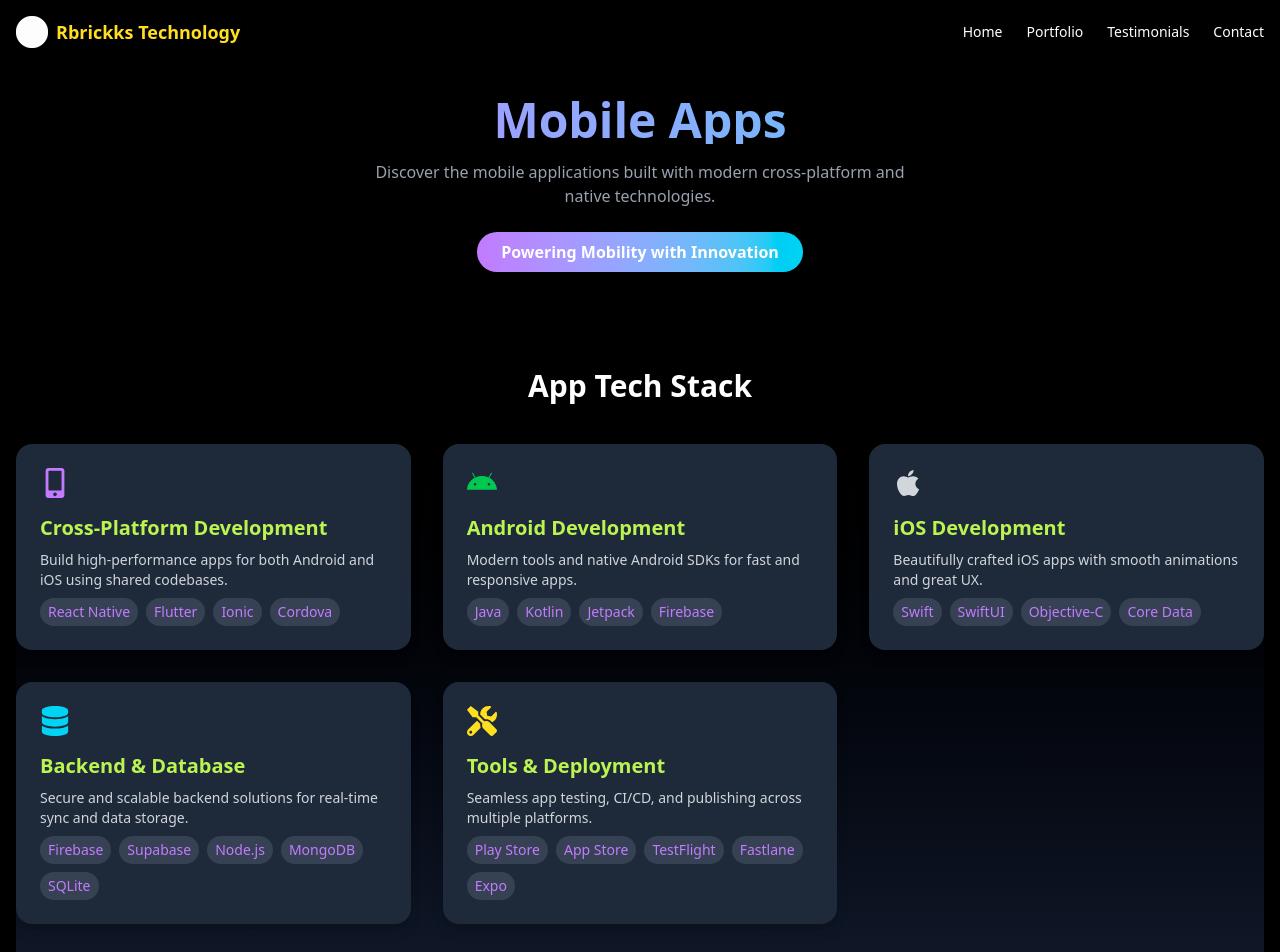
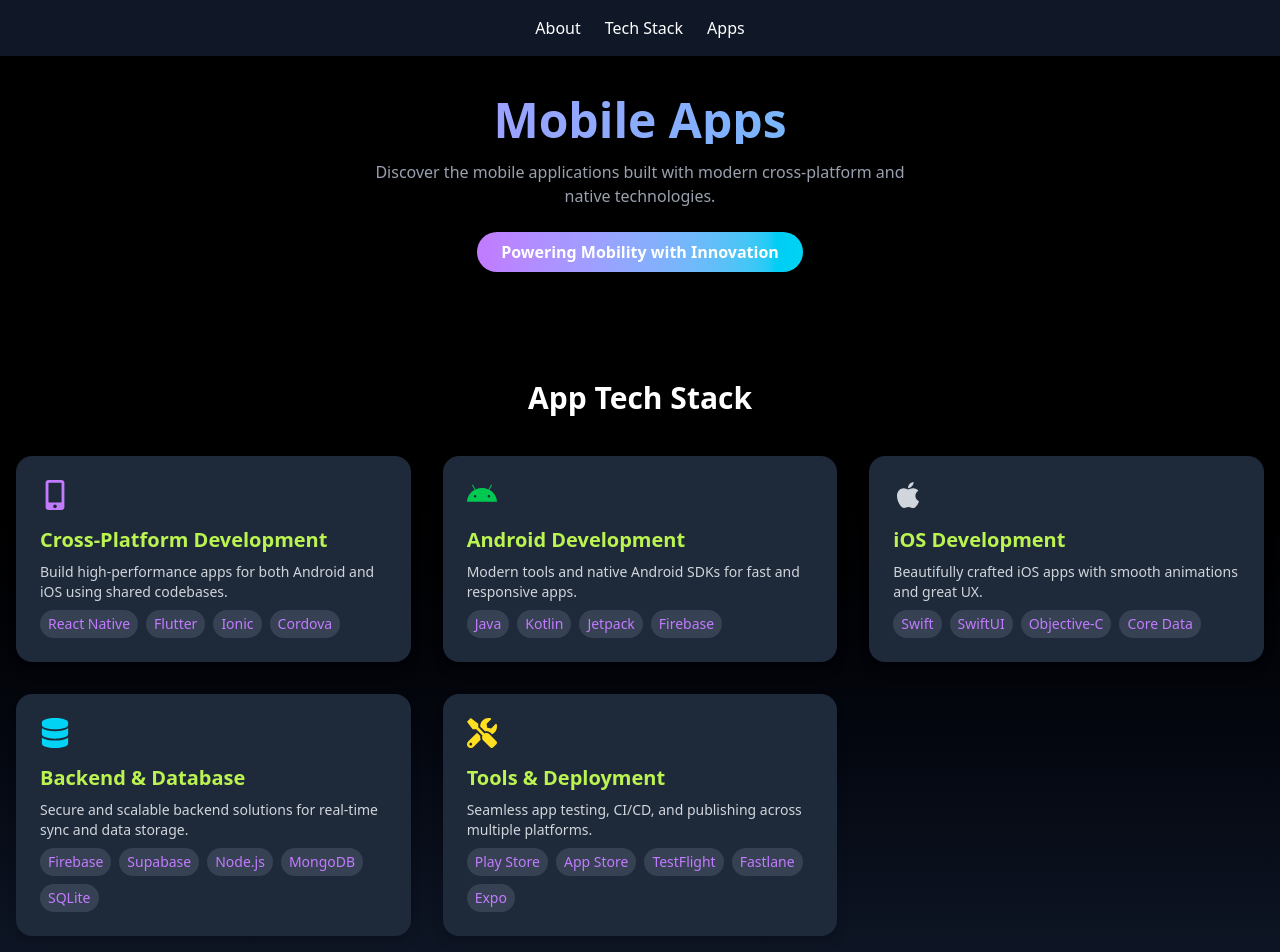
Before and after one commit to sandipmaurya2611/RLanding-Page, a React (Vite) app: page /Mobapp in a window 1280 px wide. Shown: the top 952 px of the page. Built offline with nearby package versions, Linux system fonts and the light colour scheme.

Commit message:
MOAppupdate

```diff
--- a/src/pages/Mobapp.jsx
+++ b/src/pages/Mobapp.jsx
@@ -1,4 +1,4 @@
-import React from "react";
+import React, { useRef } from "react";
 import {
   FaMobileAlt,
   FaAndroid,
@@ -57,8 +57,7 @@
     url: "https://play.google.com/store/apps/details?id=app.evlop.angionline",
     category: "Fashion",
     rating: 5,
-    testimonial:
-      "Custom clothing store app tailored for fashion lovers.",
+    testimonial: "Custom clothing store app tailored for fashion lovers.",
     tech: ["React Native", "Node.js", "MongoDB"],
   },
   {
@@ -73,11 +72,28 @@
 ];
 
 export default function AppsPage() {
+  const aboutRef = useRef(null);
+  const techRef = useRef(null);
+  const appsRef = useRef(null);
+
+  const scrollToSection = (ref) => {
+    ref.current?.scrollIntoView({ behavior: "smooth", block: "start" });
+  };
+
   return (
-    <div className="bg-black min-h-screen text-white font-sans px-4 pt-24">
-      {/* Hero */}
-      <div className="text-center mb-12">
-        <h2 className="text-5xl font-bold bg-gradient-to-r from-purple-400 to-cyan-400 text-transparent bg-clip-text mb-4">Mobile Apps</h2>
+    <div className="bg-black min-h-screen text-white font-sans relative">
+
+      <nav className="fixed top-0 left-0 right-0 bg-gray-900 bg-opacity-90 z-50 flex justify-center gap-6 py-4 shadow-md">
+        <button onClick={() => scrollToSection(aboutRef)} className="text-white hover:text-purple-400 transition">About</button>
+        <button onClick={() => scrollToSection(techRef)} className="text-white hover:text-purple-400 transition">Tech Stack</button>
+        <button onClick={() => scrollToSection(appsRef)} className="text-white hover:text-purple-400 transition">Apps</button>
+      </nav>
+
+
+      <div ref={aboutRef} className="pt-24 text-center mb-12 px-4">
+        <h2 className="text-5xl font-bold bg-gradient-to-r from-purple-400 to-cyan-400 text-transparent bg-clip-text mb-4">
+          Mobile Apps
+        </h2>
         <p className="text-gray-400 max-w-xl mx-auto">
           Discover the mobile applications built with modern cross-platform and native technologies.
         </p>
@@ -86,12 +102,15 @@
         </div>
       </div>
 
-      {/* Tech Stack Section */}
-      <section className="py-12 bg-gradient-to-b from-black to-gray-900">
+
+      <section ref={techRef} className="py-15 bg-gradient-to-b from-black to-gray-900">
         <h3 className="text-3xl font-bold text-center mb-10">App Tech Stack</h3>
-        <div className="grid grid-cols-1 md:grid-cols-2 lg:grid-cols-3 gap-8">
+        <div className="grid grid-cols-1 md:grid-cols-2 lg:grid-cols-3 gap-8 px-4">
           {appTechStack.map((item, index) => (
-            <div key={index} className="bg-gray-800 p-6 rounded-2xl shadow-lg hover:shadow-xl hover:scale-105 transition-all">
+            <div
+              key={index}
+              className="bg-gray-800 p-6 rounded-2xl shadow-lg hover:shadow-xl hover:scale-105 transition-all"
+            >
               {item.icon}
               <h4 className="text-xl font-semibold text-lime-300 mb-2">{item.title}</h4>
               <p className="text-gray-300 text-sm mb-2">{item.desc}</p>
@@ -105,17 +124,22 @@
         </div>
       </section>
 
-      {/* Apps Section */}
-      <section className="py-12">
+
+      <section ref={appsRef} className="py-15 px-4">
         <h3 className="text-3xl font-bold text-center mb-10">Apps We Built!!</h3>
         <div className="grid grid-cols-1 sm:grid-cols-2 lg:grid-cols-3 gap-8 max-w-6xl mx-auto">
           {apps.map((app, index) => (
-            <div key={index} className="bg-gray-800 rounded-xl p-6 shadow-md hover:shadow-lg transition hover:scale-105">
+            <div
+              key={index}
+              className="bg-gray-800 rounded-xl p-6 shadow-md hover:shadow-lg transition hover:scale-105"
+            >
               <h4 className="text-xl font-semibold text-lime-300 mb-1">{app.name}</h4>
               <p className="text-sm text-gray-400 italic mb-1">{app.category}</p>
               <p className="text-gray-300 text-sm mb-3">{app.testimonial}</p>
               <div className="flex items-center gap-1 mb-3 text-yellow-400">
-                {[...Array(app.rating)].map((_, i) => <FaStar key={i} />)}
+                {[...Array(app.rating)].map((_, i) => (
+                  <FaStar key={i} />
+                ))}
               </div>
               <div className="flex flex-wrap gap-2 text-sm text-purple-400 mb-4">
                 {app.tech.map((t, i) => (
--- a/src/pages/Software.jsx
+++ b/src/pages/Software.jsx
@@ -75,7 +75,6 @@
   return (
     <div className="bg-black min-h-screen text-white font-sans relative">
 
-      {/* Navbar */}
       <nav className="fixed top-0 left-0 right-0 bg-gray-900 bg-opacity-90 z-50 flex justify-center gap-6 py-4 shadow-md">
         <button onClick={() => scrollToSection(aboutRef)} className="text-white hover:text-purple-400 transition">About Us</button>
         <button onClick={() => scrollToSection(techRef)} className="text-white hover:text-purple-400 transition">Technologies</button>
@@ -84,10 +83,10 @@
 
       </nav>
 
-      {/* Add top padding for navbar space */}
+
       <div className="pt-20">
-        {/* Hero Section */}
-        <div className="flex flex-col items-center justify-center text-center py-20 px-4">
+
+        <div className="flex flex-col items-center justify-center text-center py-6 px-4">
           <h2 className="text-5xl font-bold bg-gradient-to-r from-purple-400 to-cyan-400 text-transparent bg-clip-text mb-4">Software's</h2>
           <p className="text-gray-400 max-w-xl">
             Rbrickks Technology is a modern IT solutions provider delivering cutting-edge digital services to transform businesses.
@@ -97,8 +96,8 @@
           </div>
         </div>
 
-        {/* About Section */}
-        <section ref={aboutRef} className="px-6 py-12 text-center">
+
+        <section ref={aboutRef} className="px-6 py-15 text-center">
           <h3 className="text-3xl font-bold mb-6">About Us</h3>
           <p className="text-gray-400 max-w-3xl mx-auto leading-relaxed">
             <strong>Rbrickks Technology Pvt. Ltd.</strong>, founded on 13th September 2022 by Mr. Rohan Prashant Kolhe, is a Pune-based IT company committed to connecting people with the digital future. With the tagline
@@ -108,8 +107,7 @@
           </p>
         </section>
 
-        {/* Services Section */}
-        <section ref={techRef} className="px-6 py-12 bg-gradient-to-b from-black to-gray-900">
+        <section ref={techRef} className="px-6 py-15 ">
           <h3 className="text-3xl font-bold text-center mb-10">Technologies</h3>
           <div className="grid grid-cols-1 md:grid-cols-2 lg:grid-cols-3 gap-8">
             {techItems.map((item) => (
@@ -123,8 +121,8 @@
           </div>
         </section>
 
-        {/* Testimonials Section */}
-        <section ref={testimonialsRef} className="px-6 py-12">
+
+        <section ref={testimonialsRef} className="px-6 py-15">
           <h3 className="text-3xl font-bold text-center mb-10">Testimonials</h3>
           <div className="grid grid-cols-1 md:grid-cols-2 lg:grid-cols-3 gap-8">
             {testimonials.map((project, index) => (
@@ -136,7 +134,7 @@
                 </div>
               </div>
             ))}
-            {/* More Services */}
+
             <a
               href="/services"
               className="bg-gradient-to-br from-gray-800 to-gray-900 p-6 rounded-xl shadow-lg border border-lime-300 hover:scale-105 hover:border-purple-400 hover:shadow-purple-500/40 transition-all flex flex-col justify-between"
@@ -153,7 +151,7 @@
         </section>
       </div>
 
-      {/* Floating Contact Icons */}
+
       <div className="fixed bottom-6 right-6 flex flex-col gap-4">
         <a href="tel:+1234567890" className="bg-green-600 p-3 rounded-full shadow-lg">
           <FiPhoneCall className="text-white text-xl" />
--- a/src/pages/Webapp.jsx
+++ b/src/pages/Webapp.jsx
@@ -8,7 +8,7 @@
 import { FiPhoneCall } from "react-icons/fi";
 import { BsWhatsapp } from "react-icons/bs";
 
-// Technologies Section
+
 const techItems = [
   {
     title: "Programming Languages Used",
```
